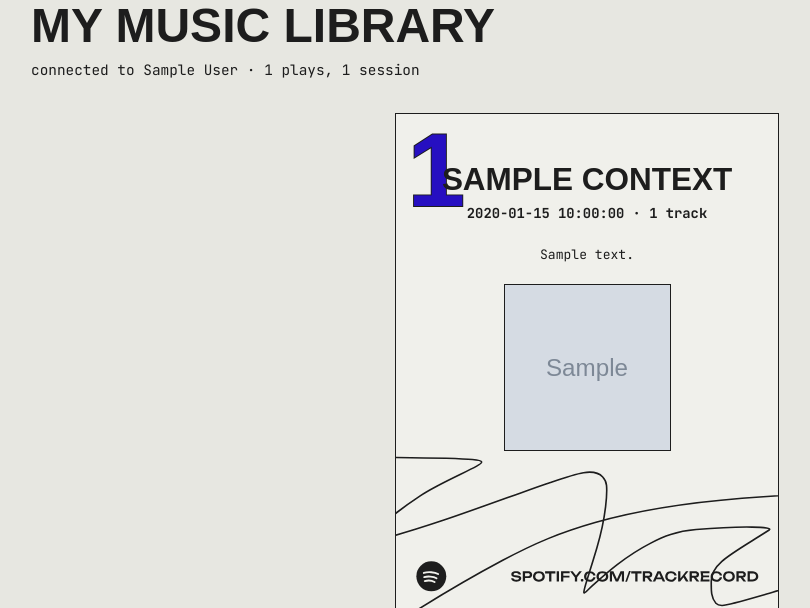
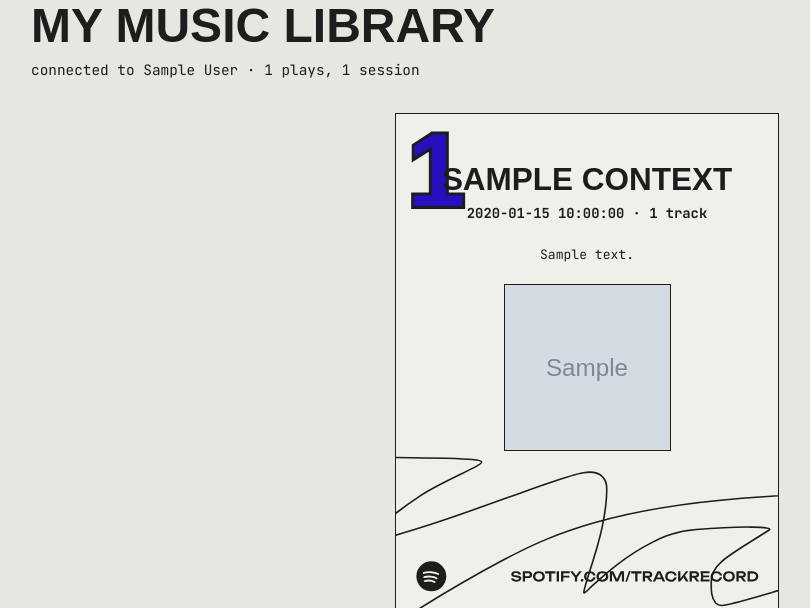
Before and after one commit to azurem1nd/neela-narayan-capstone, a Flask app: template templates/contexts.html in a window 1280 px wide. Shown: the part 126-734 px from the top of the page, without its empty margins (53-863 px from the left). Run offline with Flask 3, Linux system fonts and the light colour scheme; the template is opened without the code that fills it: most values are stand-ins (such as "Sample title", 1, 10 or a date in 2020); grey boxes marked "Sample" are stand-in pictures; some web fonts are replaced.

Commit message:
Increase card number stroke to 1.50cqw
Updates both stroke systems together so all six numbers stay
consistent: .ctx-card__number's -webkit-text-stroke goes from 0.50cqw
to 1.50cqw, and .ctx-card__number-outline's SVG stroke-width (for
Explore/Glimpse's vector numerals) scales proportionally from 3.5 to
10.5 viewBox units. Verified across the grid view -- outline weight
still reads the same on all six.

Co-Authored-By: Claude Sonnet 5 <noreply@anthropic.com>

```diff
--- a/static/css/style.css
+++ b/static/css/style.css
@@ -771,7 +771,7 @@ a { color: inherit; }
   font-size: 27cqw;
   line-height: 0.78;
   color: var(--ctx-accent, var(--tr-blue));
-  -webkit-text-stroke: 0.50cqw var(--tr-ink);
+  -webkit-text-stroke: 1.50cqw var(--tr-ink);
   paint-order: stroke fill;
   margin: -1cqw 0 0 -2cqw;
 }
@@ -800,14 +800,14 @@ a { color: inherit; }
 }
 
 /* Stroke weight in viewBox units, chosen so it renders at the same
-   visual thickness as .ctx-card__number's 0.50cqw -webkit-text-stroke
+   visual thickness as .ctx-card__number's 1.50cqw -webkit-text-stroke
    once scaled by height:21cqw against each asset's own ~145-148-tall
    viewBox -- every number's outline reads the same regardless of
    whether it's the shared CSS-stroked digit or one of these two
    self-colored vector numerals. */
 .ctx-card__number-outline {
   stroke: var(--tr-ink);
-  stroke-width: 3.5;
+  stroke-width: 10.5;
   paint-order: stroke fill;
 }
 
```
